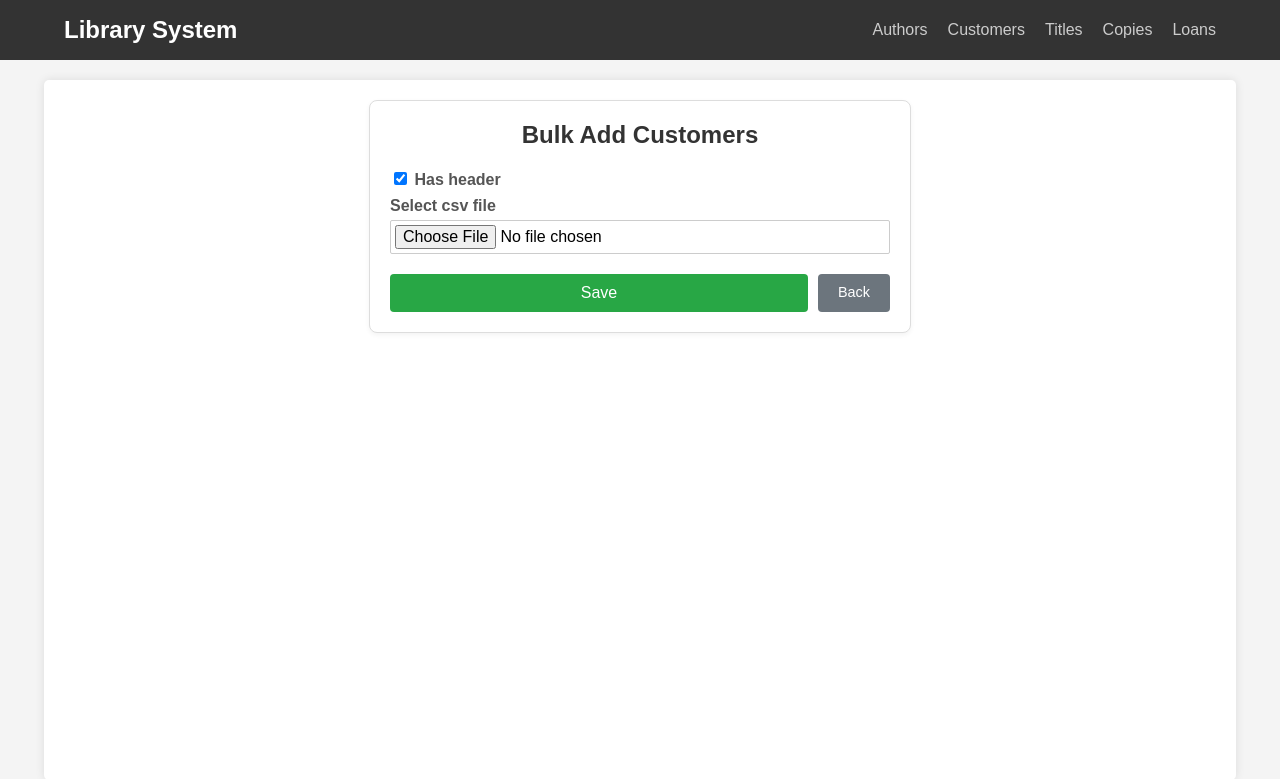
After one commit to Martin-Pop/LibraryDB, a Flask app: page /customers/bulk-add in a window 1280 px wide. The commit adds this page. Shown: the top 779 px of the page. Run offline with Flask 3, Linux system fonts and the light colour scheme.

Commit message:
customer bulk add (csv import)

```diff
--- /dev/null
+++ b/public/templates/import_form.html
@@ -0,0 +1,27 @@
+{% extends "base.html" %}
+
+{% block content %}
+<div class="form-wrapper">
+    <h2>{{ title }}</h2>
+
+    <form method="POST" enctype="multipart/form-data">
+        <div class="form-group">
+            <label>
+                <input type="checkbox" name="has_header" checked>
+                Has header
+            </label>
+        </div>
+
+        <div class="form-group">
+            <label>Select csv file</label>
+            <input type="file" name="file" class="form-input" accept=".csv" required>
+        </div>
+
+        <div class="form-actions">
+            <button type="submit" class="btn btn-save">Save</button>
+            <a href="{{ back_url }}" class="btn btn-back">Back</a>
+        </div>
+
+    </form>
+</div>
+{% endblock %}
--- a/src/controllers/customer_controller.py
+++ b/src/controllers/customer_controller.py
@@ -1,6 +1,7 @@
 from flask import Blueprint, render_template, request, redirect, url_for, flash
 from src.service_container import customer_service
 from src.utils import parse_db_exception
+import csv
 
 customer_bp = Blueprint('customers', __name__, url_prefix='/customers')
 
@@ -103,3 +104,35 @@ def edit(id):
             flash('Error editing customer: ' + parse_db_exception(e), 'error')
 
     return render_template('customer_form.html', title="Edit Customer", customer=customer)
+
+@customer_bp.route('/bulk-add', methods=['GET', 'POST'])
+def bulk_add():
+
+    if request.method == 'POST':
+        if 'file' not in request.files:
+            flash('No file found.', 'error')
+            return redirect(request.url)
+
+        file = request.files.get('file')
+        if not file:
+            flash('No file selected.', 'error')
+            return redirect(request.url)
+
+        has_header = request.form.get('has_header') is not None
+
+        try:
+            csv_text = file.read().decode('utf-8')
+            csv_lines = csv_text.splitlines()
+            csv_reader = csv.reader(csv_lines, delimiter=',')
+
+            lines_effected = customer_service.bulk_csv_add(csv_reader, has_header)
+            if lines_effected > 0:
+                flash(f'Bulk import successful. (lines effected{lines_effected})', 'success')
+            else:
+                flash(f'Bulk import failed, probably empty csv', 'error')
+            return redirect(url_for('customers.list_customers'))
+
+        except Exception as e:
+            flash('Error editing customer: ' + parse_db_exception(e), 'error')
+
+    return render_template('import_form.html', title="Bulk Add Customers", back_url=url_for('customers.list_customers'))
```
Also changed, not shown: public/templates/list.html (+6 -1 lines), src/services/customer_service.py (+27 -0 lines).
